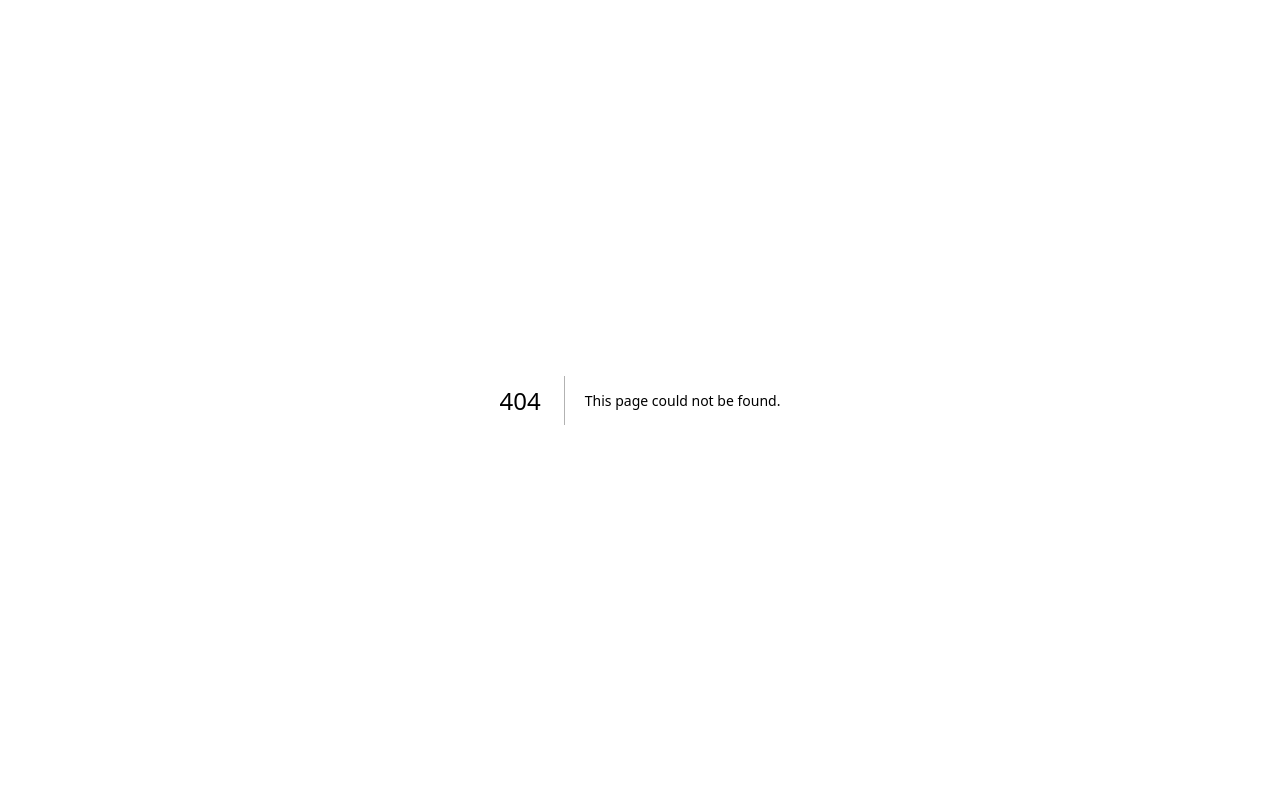
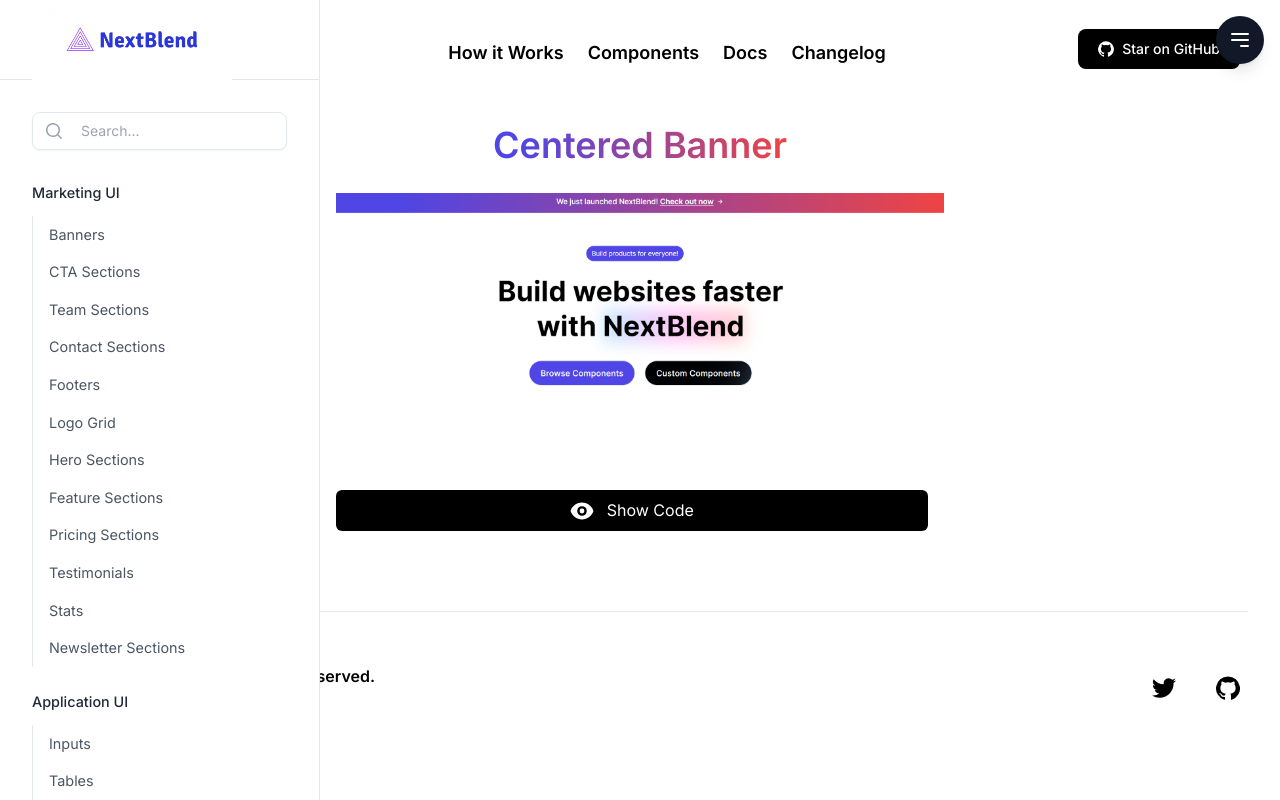
Before and after one commit to gaurav-sarage/NextBlend, a Next.js app: page /components/banners/centered-banner in a window 1280 px wide. Before the commit this address had no page. Built offline with nearby package versions, Linux system fonts and the light colour scheme; no server answers.

Commit message:
🎉 Introduced `Centered Banner` component with option to `show`, `hide` & `copy` code

```diff
--- /dev/null
+++ b/app/(pages)/components/banners/centered-banner/page.js
@@ -0,0 +1,133 @@
+"use client";
+
+import { useState } from "react";
+
+import Footer from "@/app/components/Footer";
+import Navbar from "@/app/components/Navbar";
+import Sidebar from "@/app/components/Sidebar";
+
+import { HiClipboardCopy, HiEye, HiEyeOff } from "react-icons/hi";
+
+const CenteredBannerComponent = () => {
+    const [showCode, setShowCode] = useState(false);
+
+    const toggleCode = () => {
+        setShowCode(!showCode);
+    };
+
+    const copyCode = () => {
+        navigator.clipboard.writeText(`import Link from "next/link";
+        const Banner = () => {
+            return (
+                <div className="bg-indigo-600">
+                    <div className="max-w-screen-xl mx-auto px-4 py-3
+                        text-white sm:text-center md:px-8">
+                        <p className="font-medium">
+                        We just launched a new version of our library!
+                        <Link href="" className="font-semibold underline
+                            duration-150 hover:text-indigo-100
+                            inline-flex items-center gap-x-1"
+                        >
+                            Learn more
+                            <svg xmlns="http://www.w3.org/2000/svg"
+                            viewBox="0 0 20 20" fill="currentColor"
+                            className="w-5 h-5">
+                                <path
+                                    fillRule="evenodd" d="M5 10a.75.75
+                                    0 01.75-.75h6.638L10.23 7.29a.75.75 0
+                                    111.04-1.08l3.5 3.25a.75.75 0 010
+                                    1.08l-3.5 3.25a.75.75 0
+                                    11-1.04-1.08l2.158-1.96H5.75A.75.75 0 015
+                                    10z" clipRule="evenodd"
+                                />
+                            </svg>
+                        </Link>
+                    </p>
+                </div>
+            </div>
+        )
+    };
+    export default Banner;`);
+    };
+
+    return (
+        <>
+            <Navbar />
+            <section className="py-5 bg-white sm:py-6 lg:py-8">
+                <div className="px-4 mx-auto sm:px-6 lg:px-8 max-w-2xl">
+                    <div className="max-w-md mx-auto text-center">
+                        <h2 className="text-black text-3xl font-semibold sm:text-4xl bg-gradient-to-r from-indigo-600 from-10% via-red-500 via-100% to-violet-600 to-100% inline-block text-transparent bg-clip-text mb-2 sm:mb-4">
+                            Centered Banner
+                        </h2>
+                    </div>
+
+                    <div className="grid grid-cols-1 gap-6 mt-3 mg:mt-6 lg:gap-6 lg:grid-cols-1">
+                        <div className="relative group">
+                            <div className="overflow-hidden aspect-w-1 aspect-h-1">
+                                <img className="object-cover w-full h-full transition-all duration-200" src="/banners/centered-banner.png" alt="Centered Banner Image" />
+                            </div>
+                        </div>
+                    </div>
+
+                    {/* Code Toggle Section */}
+                    <div className="mt-8">
+                        <div className="flex items-center justify-center">
+                            <button className="mr-4 px-4 py-2 bg-black hover:bg-indigo-600 text-white rounded-md transition duration-300 focus:outline-none w-full" onClick={toggleCode}>
+                                {showCode ? <HiEyeOff className="w-6 h-6 inline-block mr-2" /> : <HiEye className="w-6 h-6 inline-block mr-2" />} {showCode ? "Hide Code" : "Show Code"}
+                            </button>
+                            {showCode && (
+                                <button className="px-4 py-2 text-white rounded-md transition duration-300 bg-black hover:bg-indigo-600 focus:outline-none w-full" onClick={copyCode}>
+                                    <HiClipboardCopy className="w-6 h-6 inline-block mr-2" /> Copy Code
+                                </button>
+                            )}
+                        </div>
+                        {showCode && (
+                            <div className="mt-4 bg-gray-50 p-4 rounded-md">
+                                <pre className="text-black overflow-auto max-w-full whitespace-pre-wrap bg-gradient-to-r from-indigo-600 from-10% via-red-500 via-100% to-violet-600 to-100% inline-block text-transparent bg-clip-text">
+                                    {`import Link from "next/link";
+    const Banner = () => {
+    return (
+        <div className="bg-indigo-600">
+            <div className="max-w-screen-xl mx-auto px-4 py-3
+                text-white sm:text-center md:px-8">
+                <p className="font-medium">
+                We just launched a new version of our library!
+                <Link href="" className="font-semibold underline
+                    duration-150 hover:text-indigo-100
+                    inline-flex items-center gap-x-1"
+                >
+                    Learn more
+                    <svg xmlns="http://www.w3.org/2000/svg"
+                    viewBox="0 0 20 20" fill="currentColor"
+                    className="w-5 h-5">
+                        <path
+                            fillRule="evenodd" d="M5 10a.75.75
+                            0 01.75-.75h6.638L10.23 7.29a.75.75 0
+                            111.04-1.08l3.5 3.25a.75.75 0 010
+                            1.08l-3.5 3.25a.75.75 0
+                            11-1.04-1.08l2.158-1.96H5.75A.75.75 0
+                            015 10z" clipRule="evenodd"
+                        />
+                        </svg>
+                    </Link>
+                </p>
+            </div>
+        </div>
+    )
+};
+
+export default Banner;`}
+                                </pre>
+                            </div>
+                        )}
+                    </div>
+                </div>
+            </section>
+
+            <Sidebar />
+            <Footer />
+        </>
+    );
+};
+
+export default CenteredBannerComponent;
--- a/package.json
+++ b/package.json
@@ -20,6 +20,7 @@
     "next": "14.1.0",
     "react": "^18",
     "react-dom": "^18",
+    "react-icons": "^5.0.1",
     "tailwind-merge": "^2.2.2",
     "tailwindcss-animate": "^1.0.7"
   },
```
Also changed, not shown: public/banners/centered-banner.png (added), 1 other file (tests, documents, lock files or other folders).
